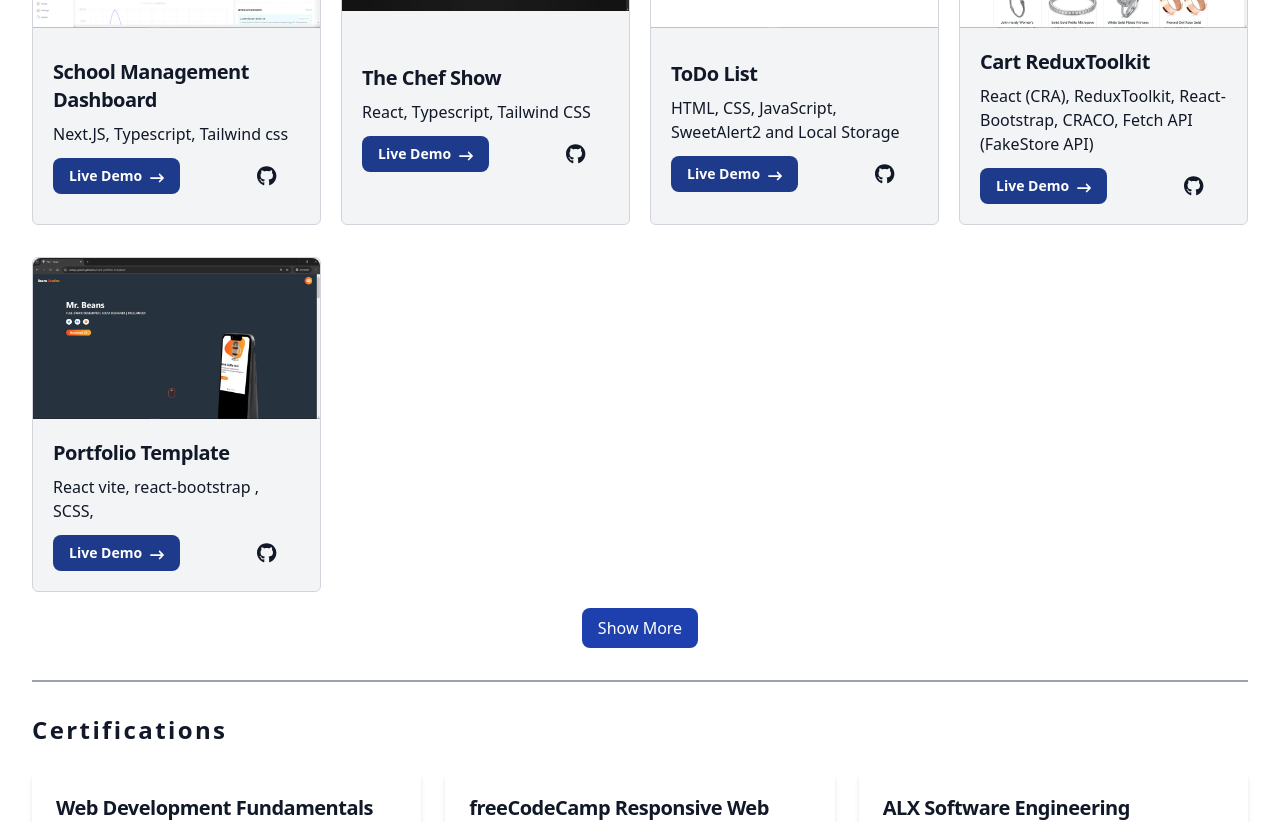
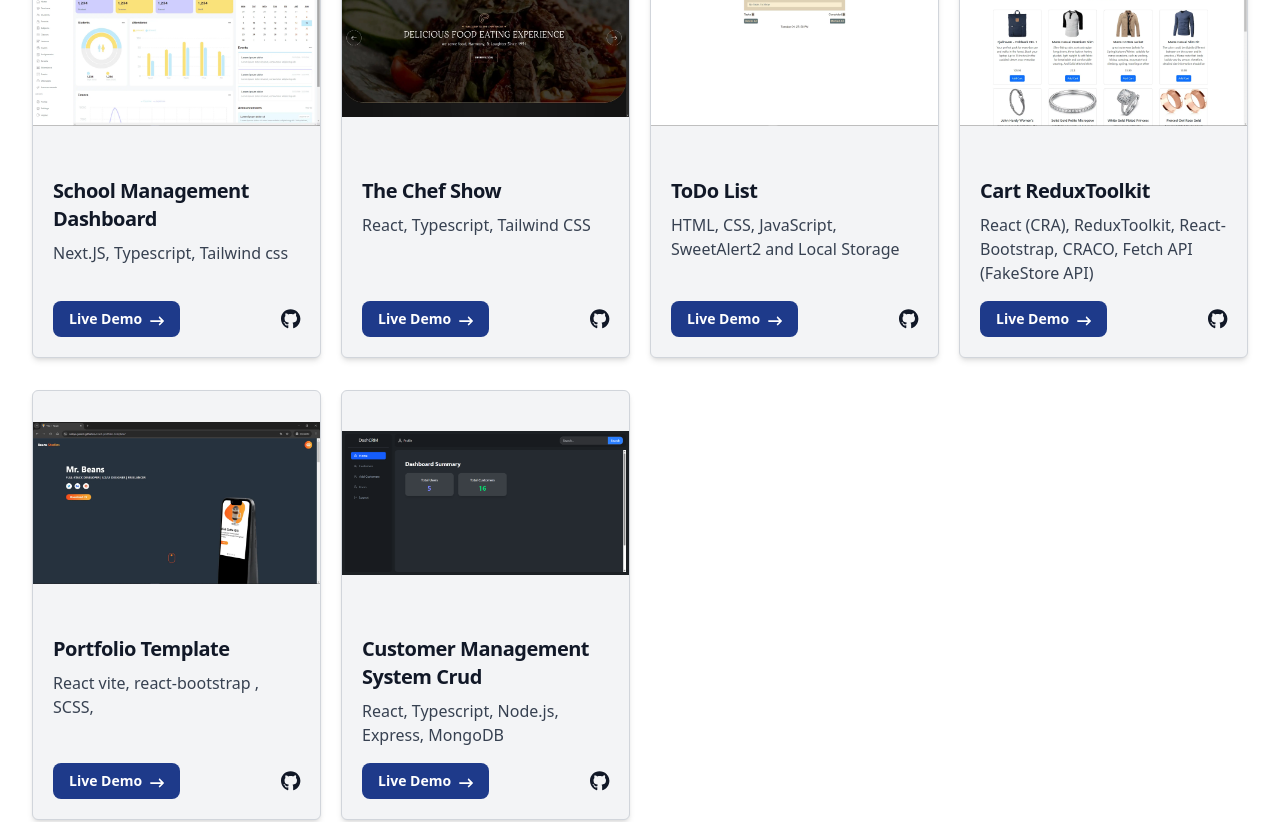
Before and after one commit to Safeya-Yasien/portfolio, a Next.js app: page / in a window 1280 px wide. Shown: the part 1340-2162 px from the top of the page. Built offline with nearby package versions, Linux system fonts and the light colour scheme.

Commit message:
update ProjectCard.tsx and projectsData.ts

```diff
--- a/src/app/components/portfolio/ProjectCard.tsx
+++ b/src/app/components/portfolio/ProjectCard.tsx
@@ -20,29 +20,40 @@ const ProjectCard = ({
   live_demo,
 }: TProjectCardProps) => {
   return (
-    <div
-      className="max-w-full md:max-w-sm flex flex-col
-    bg-gray-100 dark:bg-neutral-800/40 border border-gray-300 dark:border-neutral-700 rounded-md"
-    >
+    <div className="flex flex-col max-w-full md:max-w-sm bg-gray-100 dark:bg-neutral-800/40 border border-gray-300 dark:border-neutral-700 rounded-md overflow-hidden shadow-md h-full">
+      {/* Image */}
+      <div className="relative w-full h-48 md:h-56 lg:h-48 xl:h-56">
         <Image
           src={image}
           alt={title}
-        width={1920}
-        height={1080}
-        className="rounded-t-lg"
+          fill
+          className="object-contain"
+          priority
+          sizes="(max-width: 640px) 100vw, 300px"
         />
-      <div className="p-5 flex flex-col justify-center flex-1">
+      </div>
+
+      {/* Content */}
+      <div className="flex flex-col justify-between flex-1 p-5">
+        <div>
           <Link href={live_demo} target="_blank">
-          <h3 className="mb-2 text-xl font-bold tracking-tight capitalize">
+            <h3 className="mb-2 text-xl font-bold tracking-tight capitalize hover:underline">
               {title}
             </h3>
           </Link>
-        <p className="mb-3 font-normal ">{description}</p>
-        <div className="flex justify-between items-center">
+
+          {/* Description with line clamp */}
+          <p className="mb-4 font-normal text-gray-700 dark:text-gray-300 line-clamp-4">
+            {description}
+          </p>
+        </div>
+
+        {/* Links */}
+        <div className="flex justify-between items-center mt-auto">
           <Link
             href={live_demo}
             target="_blank"
-            className="flex items-center gap-2 w-fit px-4 py-2 text-sm font-semibold text-white bg-blue-900 rounded-lg "
+            className="flex items-center gap-2 px-4 py-2 text-sm font-semibold text-white bg-blue-900 rounded-lg hover:bg-blue-800 transition"
           >
             Live Demo
             <FontAwesomeIcon icon={faArrowRightLong} className="mt-1" />
@@ -51,8 +62,8 @@ const ProjectCard = ({
           <Link
             href={github_link}
             target="_blank"
-            className="me-4 md:me-6 flex items-center text-xl hover:text-blue-600 dark:hover:text-blue-400"
-            aria-label="go to github"
+            className="text-xl hover:text-blue-600 dark:hover:text-blue-400"
+            aria-label="Go to GitHub"
           >
             <FontAwesomeIcon icon={faGithub} />
           </Link>
--- a/src/app/data/projectsData.ts
+++ b/src/app/data/projectsData.ts
@@ -102,4 +102,14 @@ export const projectsData = [
     live_demo: "https://safeya-yasien.github.io/react-portfolio-template/",
     technologies: ["Vite", "React-Bootstrap", "SASS"],
   },
+  {
+    id: 10,
+    title: "Customer Management System Crud",
+    description: "React, Typescript, Node.js, Express, MongoDB",
+    image: "/projects/customer-management-system-crud.png",
+    github_link:
+      "https://github.com/Safeya-Yasien/customer-management-react-node",
+    live_demo: "https://customer-management-react-node.vercel.app/",
+    technologies: ["React", "Typescript", "Node.js", "Express", "MongoDB"],
+  },
 ];
```
Also changed, not shown: public/projects/customer-management-system-crud.png (added). Lines whose indentation alone changed are shown as unchanged.
